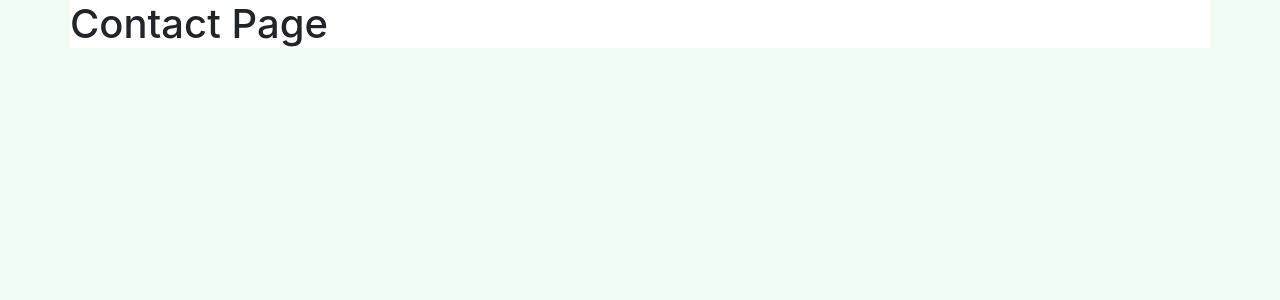
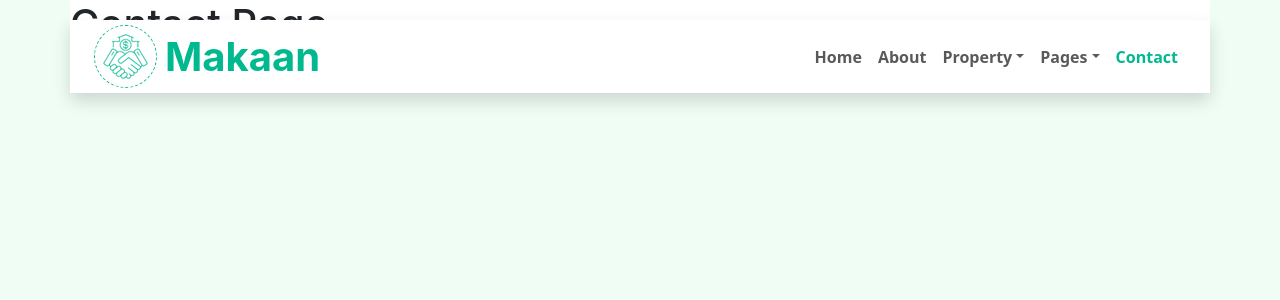
Before and after one commit to aravinth2760/makaan, a React (Create React App) app: page /contact in a window 1280 px wide. Shown: the top 300 px of the page. Built offline with nearby package versions, Linux system fonts and the light colour scheme.

Commit message:
Finish navbar implementation [08 JAN 2026]

```diff
--- a/src/App.js
+++ b/src/App.js
@@ -9,6 +9,7 @@
 import Testimonial from "./pages/Testimonial";
 import Error from "./pages/404";
 import Contact from "./pages/Contact";
+import AppNavbar from "./components/Navbar";
 
 function AppRoutes() {
   const routes = [
@@ -28,6 +29,7 @@
   return (
     <Container fluid='lg' className='bg-white p-0'>
       <BrowserRouter>
+        <AppNavbar />
         <AppRoutes />
       </BrowserRouter>
     </Container>
--- /dev/null
+++ b/src/components/Navbar.jsx
@@ -0,0 +1,121 @@
+import "../styles/navbar.css";
+
+import { useState } from "react";
+import { Navbar, Nav, Container, Dropdown } from "react-bootstrap";
+import { useLocation } from "react-router-dom";
+
+import IconDeal from "../assets/icon/icon-deal.png";
+
+const AppNavbar = () => {
+  const location = useLocation();
+  const [propertyShow, setPropertyShow] = useState(false);
+  const [pagesShow, setPagesShow] = useState(false);
+  return (
+    <Container fluid="lg" className="nav-bar bg-transparent p-0 px-lg-4">
+      <Navbar
+        className="bg-white navbar-light shadow nav px-4 py-0"
+        expand="lg"
+      >
+        <Navbar.Brand
+          href="/"
+          className="d-flex align-items-center text-center"
+        >
+          <div className="icon p-2 me-2">
+            <img src={IconDeal} alt="Icon Deal" className="img-fluid" />
+          </div>
+          <h1 className="m-0 fw-bold" style={{ color: "var(--primary)" }}>
+            Makaan
+          </h1>
+        </Navbar.Brand>
+        <Navbar.Toggle aria-controls="basic-navbar-nav" />
+        <Navbar.Collapse id="basic-navbar-nav">
+          <Nav className="ms-auto fw-semibold">
+            <Nav.Link href="/" active={location.pathname === "/"}>
+              Home
+            </Nav.Link>
+            <Nav.Link href="/about" active={location.pathname === "/about"}>
+              About
+            </Nav.Link>
+            <Nav.Item>
+              <Dropdown
+                show={propertyShow}
+                onMouseEnter={() => setPropertyShow(true)}
+                onMouseLeave={() => setPropertyShow(false)}
+                className="nav-item"
+              >
+                <Dropdown.Toggle
+                  as={Nav.Link}
+                  className="nav-link"
+                  active={
+                    location.pathname === "/property-list" ||
+                    location.pathname === "/property-type" ||
+                    location.pathname === "/property-agent"
+                  }
+                >
+                  Property
+                </Dropdown.Toggle>
+                <Dropdown.Menu>
+                  <Dropdown.Item
+                    href="/property-list"
+                    active={location.pathname === "/property-list"}
+                  >
+                    Property List
+                  </Dropdown.Item>
+                  <Dropdown.Item
+                    href="/property-type"
+                    active={location.pathname === "/property-type"}
+                  >
+                    Property Type
+                  </Dropdown.Item>
+                  <Dropdown.Item
+                    href="/property-agent"
+                    active={location.pathname === "/property-agent"}
+                  >
+                    Property Agent
+                  </Dropdown.Item>
+                </Dropdown.Menu>
+              </Dropdown>
+            </Nav.Item>
+            <Nav.Item>
+              <Dropdown
+                show={pagesShow}
+                onMouseEnter={() => setPagesShow(true)}
+                onMouseLeave={() => setPagesShow(false)}
+                className="nav-item"
+              >
+                <Dropdown.Toggle
+                  as={Nav.Link}
+                  className="nav-link"
+                  active={
+                    location.pathname === "/testimonial" ||
+                    location.pathname === "/404"
+                  }
+                >
+                  Pages
+                </Dropdown.Toggle>
+                <Dropdown.Menu>
+                  <Dropdown.Item
+                    href="/testimonial"
+                    active={location.pathname === "/testimonial"}
+                  >
+                    Testimonials
+                  </Dropdown.Item>
+                  <Dropdown.Item
+                    href="/404"
+                    active={location.pathname === "/404"}
+                  >
+                    404 Error
+                  </Dropdown.Item>
+                </Dropdown.Menu>
+              </Dropdown>
+            </Nav.Item>
+            <Nav.Link href="/contact" active={location.pathname === "/contact"}>
+              Contact
+            </Nav.Link>
+          </Nav>
+        </Navbar.Collapse>
+      </Navbar>
+    </Container>
+  );
+};
+export default AppNavbar;
--- /dev/null
+++ b/src/styles/navbar.css
@@ -0,0 +1,29 @@
+.icon {
+  padding: 15px;
+  display: inline-flex;
+  align-items: center;
+  justify-content: center;
+  background: #ffffff !important;
+  border-radius: 50px;
+  border: 1px dashed var(--primary) !important;
+}
+
+.nav-link.active,
+.nav-link:hover,
+.nav-link:focus {
+  color: var(--primary) !important;
+}
+
+.dropdown-item.active {
+  background-color: var(--primary) !important;
+}
+
+@media (min-width: 992px) {
+  .nav-bar {
+    position: absolute;
+    transition: 0.5s;
+    z-index: 9999;
+    top: 20px;
+    width: 100%;
+  }
+}
```
Also changed, not shown: src/assets/icon/icon-deal.png (added).
